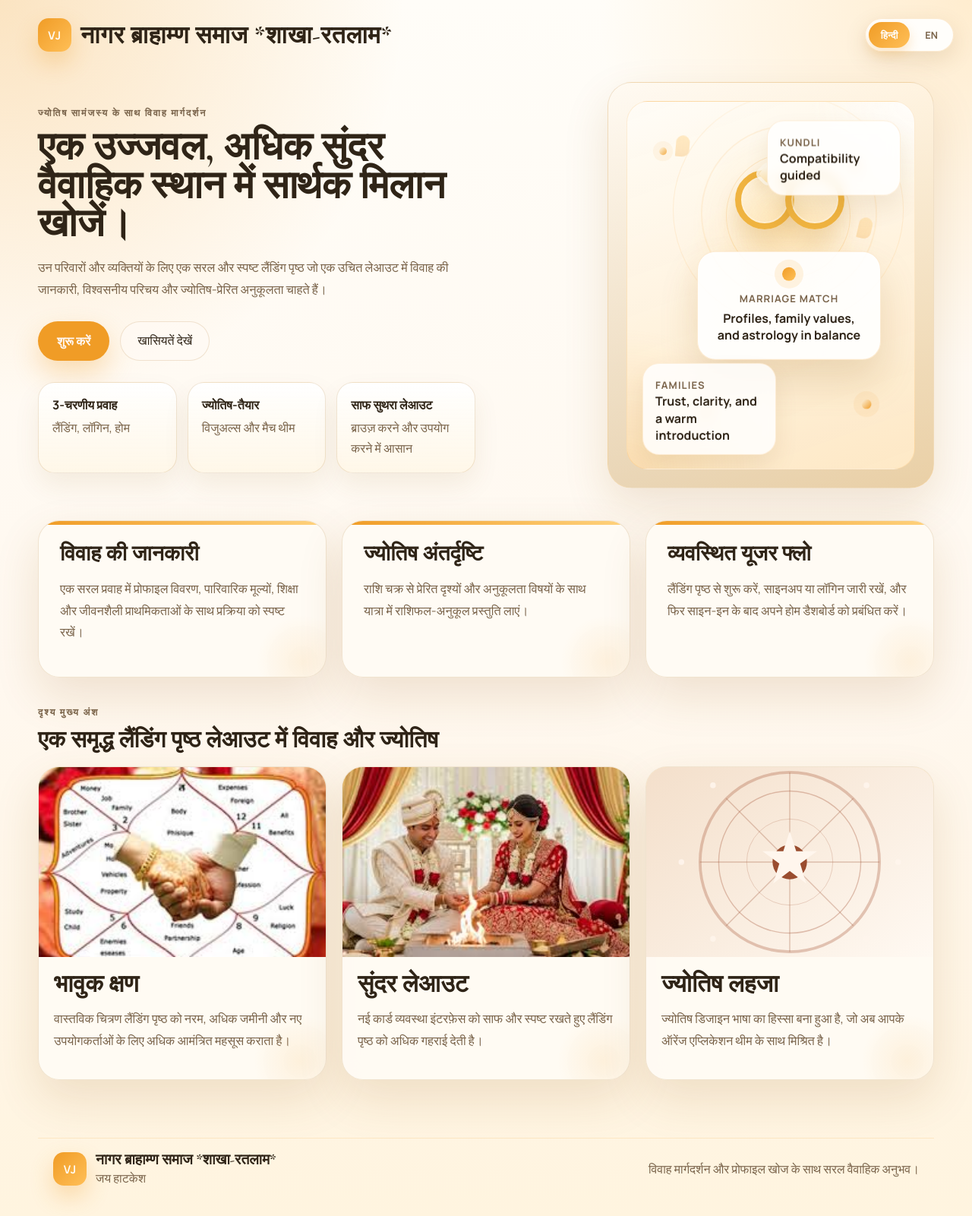
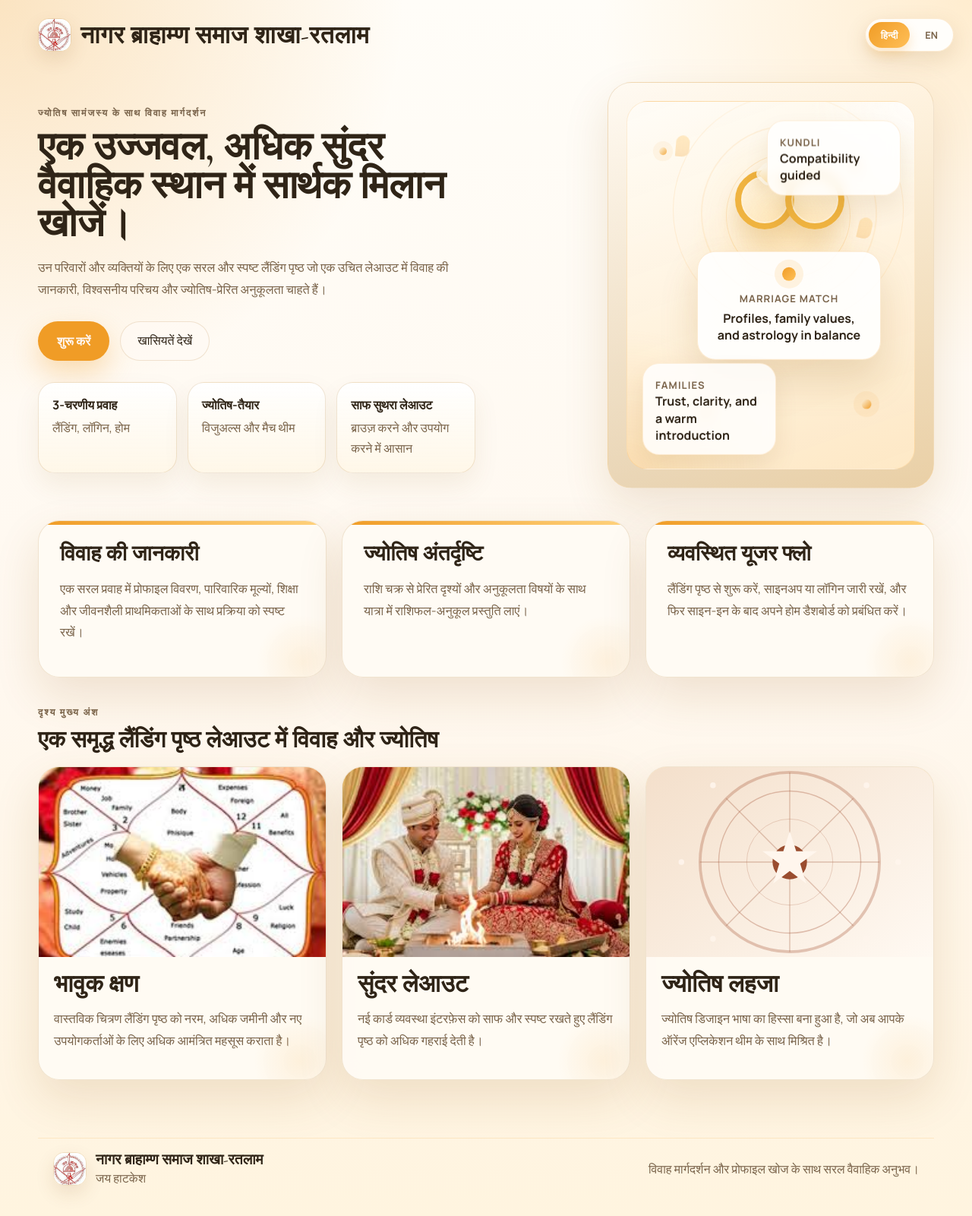
Before and after one commit to YashRL/marriage_app, a FastAPI app: page / in a window 1280 px wide. Shown: the whole page at 76% size. Run offline with FastAPI, Linux system fonts and the light colour scheme; parts of the project's set-up code (start-up, migrations or seed data) failed here and were passed over; some libraries are stand-ins or nearby versions.

Commit message:
forced fix

```diff
--- a/app.py
+++ b/app.py
@@ -17,7 +17,7 @@ LANG_COOKIE = "nb_lang"
 
 TRANSLATIONS = {
     "en": {
-        "title": "Nagar Brahmin Matrimony",
+        "title": "नागर ब्राहाम्ण समाज *शाखा-रतलाम*",
         "nav_home": "Home",
         "nav_auth": "Get Started",
         "nav_highlights": "See Highlights",
@@ -115,7 +115,7 @@ TRANSLATIONS = {
         "no_profiles_found": "No profiles found."
     },
     "hi": {
-        "title": "नागर ब्राह्मण वैवाहिक",
+        "title": "नागर ब्राहाम्ण समाज *शाखा-रतलाम*",
         "nav_home": "होम",
         "nav_auth": "शुरू करें",
         "nav_highlights": "खासियतें देखें",
@@ -214,7 +214,7 @@ TRANSLATIONS = {
     }
 }
 
-app = FastAPI(title="Nagar Brahmin Matrimony")
+app = FastAPI(title="नागर ब्राहाम्ण समाज *शाखा-रतलाम*")
 templates = Jinja2Templates(directory=str(BASE_DIR / "templates"))
 
 def get_lang(request: Request):
@@ -398,7 +398,7 @@ def current_user(request: Request):
 
 def avatar_text(login):
     cleaned = (login or "").strip()
-    return (cleaned[:2] or "VJ").upper()
+    return (cleaned[:2] or "NB").upper()
 
 @app.on_event("startup")
 def on_startup():
--- a/static/styles.css
+++ b/static/styles.css
@@ -120,19 +120,29 @@ img {
   letter-spacing: 0.02em;
 }
 
-.brand-mark {
+.brand-mark,
+.brand-logo {
   width: 44px;
   height: 44px;
   display: inline-flex;
   align-items: center;
   justify-content: center;
   border-radius: 14px;
+  object-fit: cover;
+}
+
+.brand-mark {
   background: linear-gradient(135deg, var(--accent) 0%, #ffbf57 100%);
   color: #fffaf1;
   font-family: "Manrope", sans-serif;
   font-size: 0.92rem;
   font-weight: 800;
   box-shadow: 0 14px 30px rgba(240, 156, 38, 0.3);
+}
+
+.brand-logo {
+  box-shadow: 0 10px 24px rgba(121, 77, 16, 0.12);
+  border: 1px solid var(--line);
 }
 
 .topnav,
--- a/templates/base.html
+++ b/templates/base.html
@@ -3,7 +3,7 @@
 <head>
   <meta charset="UTF-8">
   <meta name="viewport" content="width=device-width, initial-scale=1.0">
-  <title>{% block title %}Nagar Brahmin Matrimony{% endblock %}</title>
+  <title>{% block title %}नागर ब्राहाम्ण समाज *शाखा-रतलाम*{% endblock %}</title>
   <link rel="preconnect" href="https://fonts.googleapis.com">
   <link rel="preconnect" href="https://fonts.gstatic.com" crossorigin>
   <link href="https://fonts.googleapis.com/css2?family=Cormorant+Garamond:wght@500;600;700&family=Manrope:wght@400;500;600;700&display=swap" rel="stylesheet">
@@ -25,9 +25,9 @@
   <footer class="site-footer">
     <div class="site-footer-inner">
       <div class="site-footer-brand">
-        <span class="brand-mark">VJ</span>
+        <img src="/static/images/nagar_brahmin_logo.jpg" alt="Logo" class="brand-logo">
         <div>
-          <strong>{{ t(request, 'brand_name') }}</strong>
+          <strong>{{ t(request, 'नागर ब्राहाम्ण समाज शाखा-रतलाम') }}</strong>
           <p>{{ t(request, 'footer_motto') }}</p>
         </div>
       </div>
--- a/templates/home.html
+++ b/templates/home.html
@@ -7,8 +7,8 @@
   <header class="topbar home-topbar">
     <div>
       <a class="brand" href="/">
-        <span class="brand-mark">VJ</span>
-        <span>{{ t(request, 'brand_name') }}</span>
+        <img src="/static/images/nagar_brahmin_logo.jpg" alt="Logo" class="brand-logo">
+        <span>{{ t(request, 'नागर ब्राहाम्ण समाज शाखा-रतलाम') }}</span>
       </a>
     </div>
     <div class="home-actions">
--- a/templates/index.html
+++ b/templates/index.html
@@ -6,8 +6,8 @@
 <div class="site-shell">
   <header class="topbar">
     <a class="brand" href="/">
-      <span class="brand-mark">VJ</span>
-      <span>{{ t(request, 'brand_name') }}</span>
+      <img src="/static/images/nagar_brahmin_logo.jpg" alt="Logo" class="brand-logo">
+      <span>{{ t(request, 'नागर ब्राहाम्ण समाज शाखा-रतलाम') }}</span>
     </a>
   </header>
 
```
Also changed, not shown: static/images/nagar_brahmin_logo.jpg (added).
